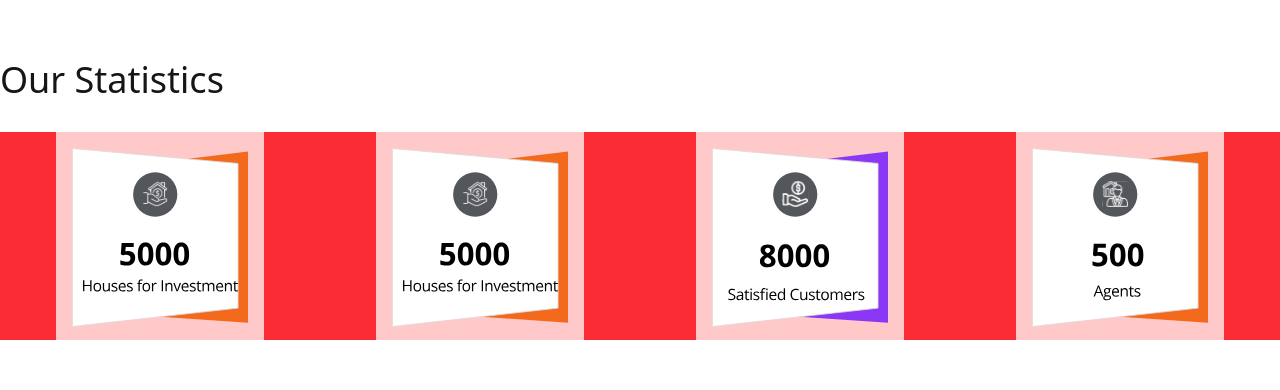
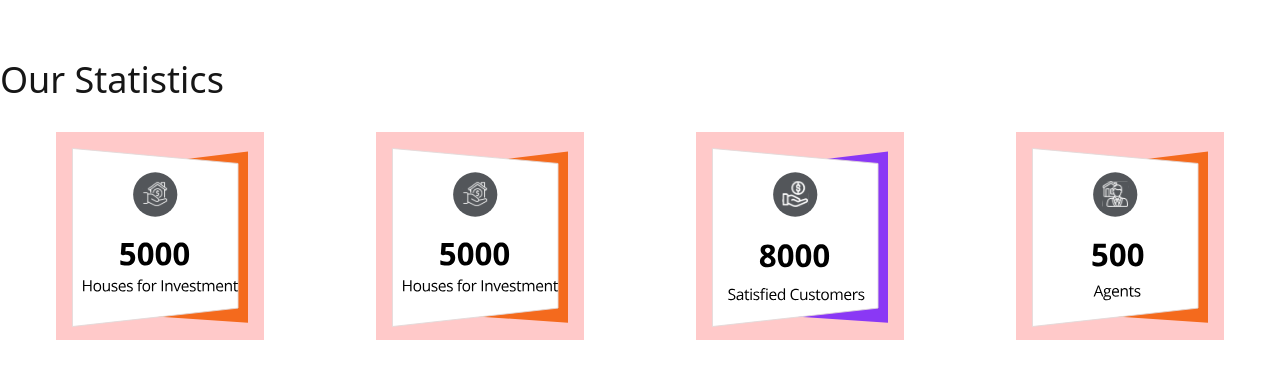
Before and after one commit to greenmousedev0/needhomes, a React (Vite) app: page /home in a window 1280 px wide. Shown: the part 1140-1530 px from the top of the page. Built offline with nearby package versions, Linux system fonts and the light colour scheme.

Commit message:
remove tsc red collor remove

```diff
--- a/src/pages/home/_components/Statistics.tsx
+++ b/src/pages/home/_components/Statistics.tsx
@@ -20,7 +20,7 @@ export default function Statistics() {
   return (
     <div className="container mx-auto space-y-8 py-4">
       <h2 className="text-4xl  ">Our Statistics</h2>
-      <div className="grid grid-cols-[repeat(auto-fit,minmax(220px,1fr))] bg-red-500 justify-between place-items-center">
+      <div className="grid grid-cols-[repeat(auto-fit,minmax(220px,1fr))]  justify-between place-items-center">
         {stats.map((item, index) => {
           return (
             <div
```
